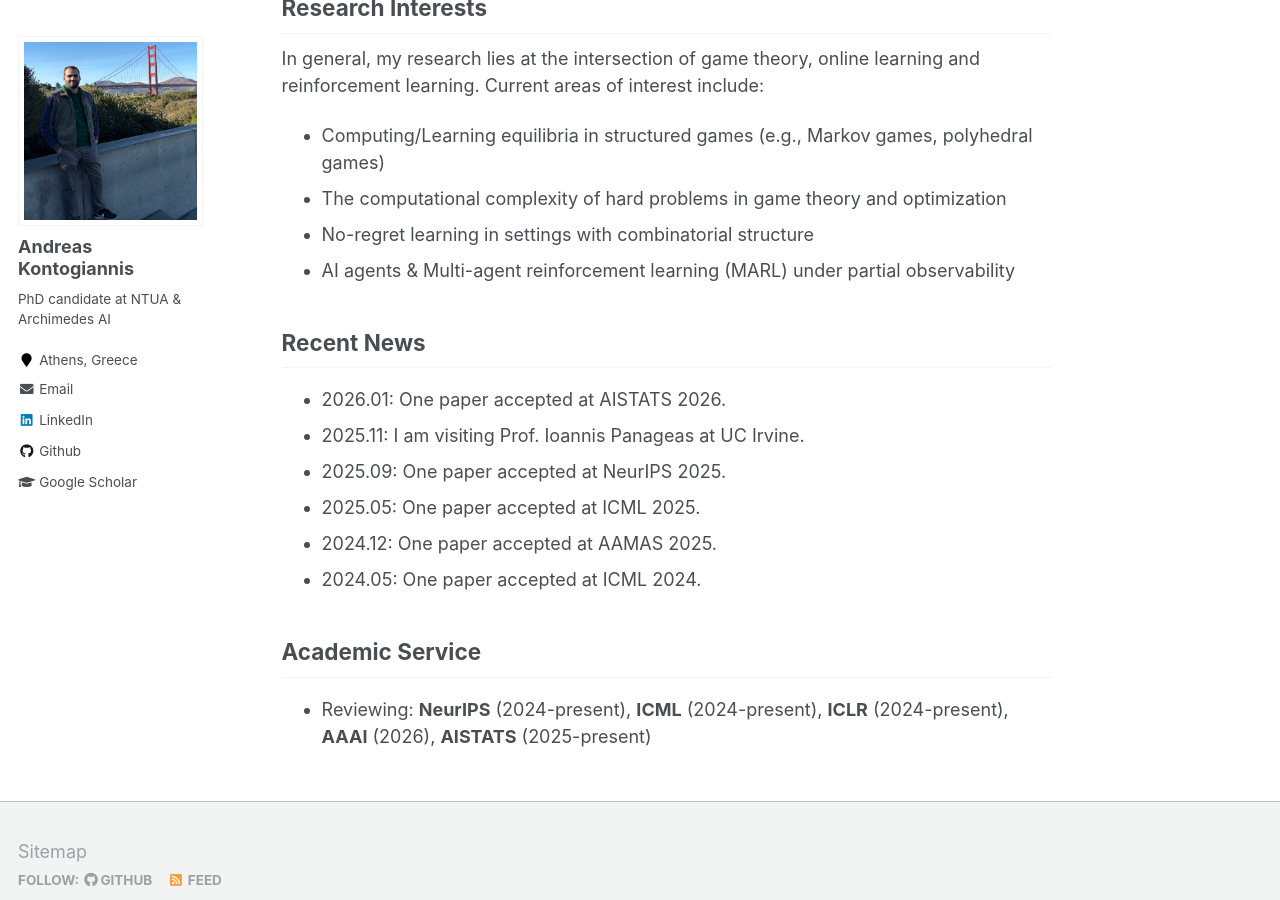
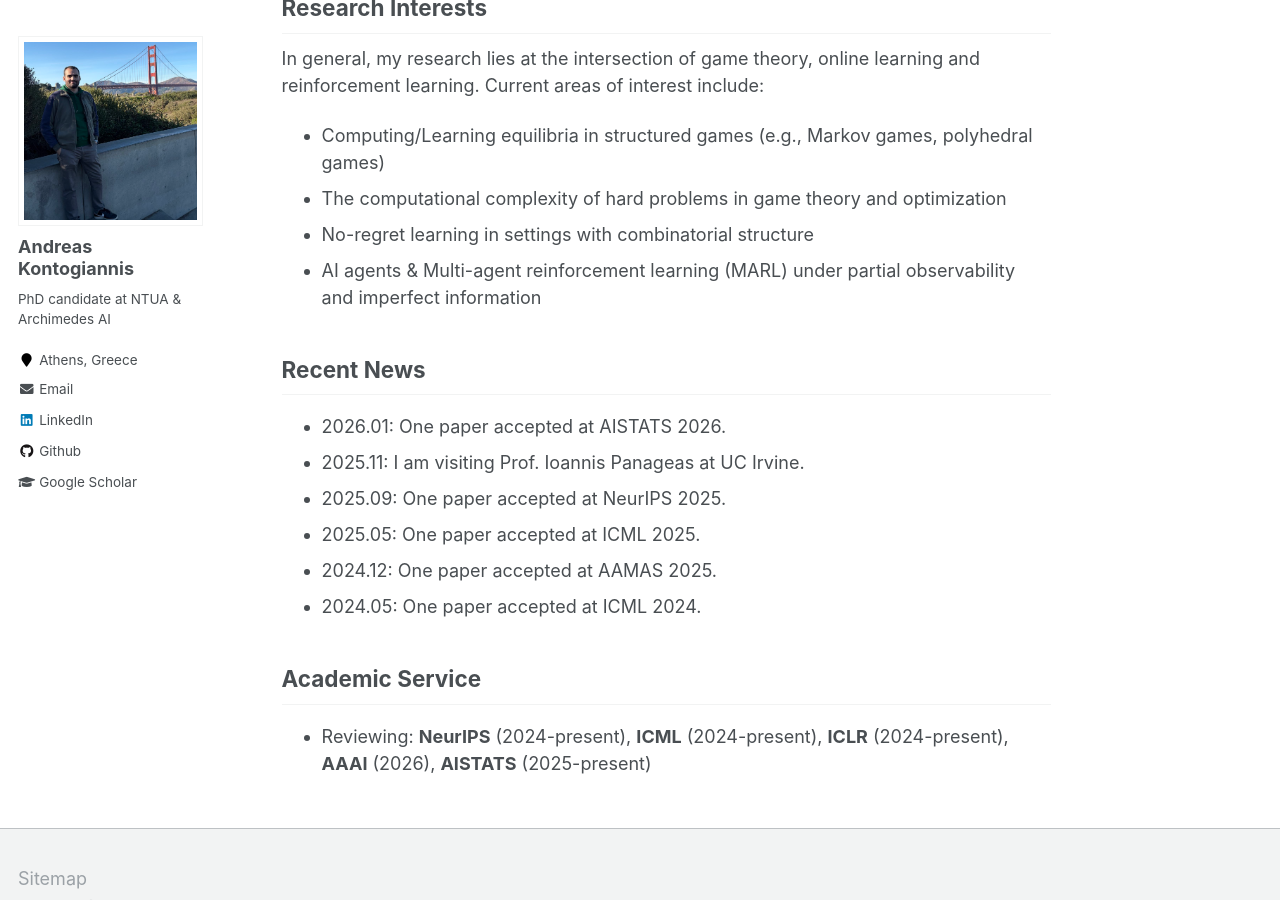
Before and after one commit to ddaedalus/ddaedalus.github.io, a Jekyll site: the page built from _pages/about.md, in a window 1280 px wide and 900 px high, scrolled down 649 px. Built offline with Jekyll 4.4.1, drawn with Linux system fonts in a browser that asks for light colours.

Commit message:
Update about.md

```diff
--- a/_pages/about.md
+++ b/_pages/about.md
@@ -20,7 +20,7 @@ In general, my research lies at the intersection of game theory, online learning
 * Computing/Learning equilibria in structured games (e.g., Markov games, polyhedral games)
 * The computational complexity of hard problems in game theory and optimization
 * No-regret learning in settings with combinatorial structure
-* AI agents & Multi-agent reinforcement learning (MARL) under partial observability
+* AI agents & Multi-agent reinforcement learning (MARL) under partial observability and imperfect information
 
 ## Recent News
 - 2026.01: One paper accepted at AISTATS 2026.
```
